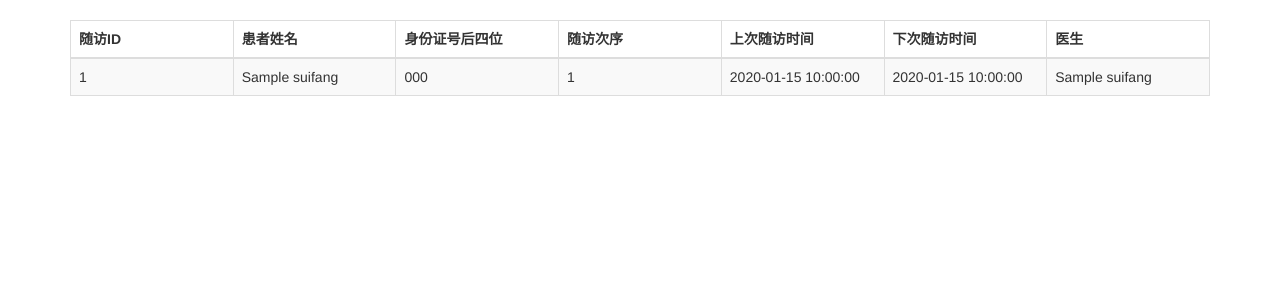
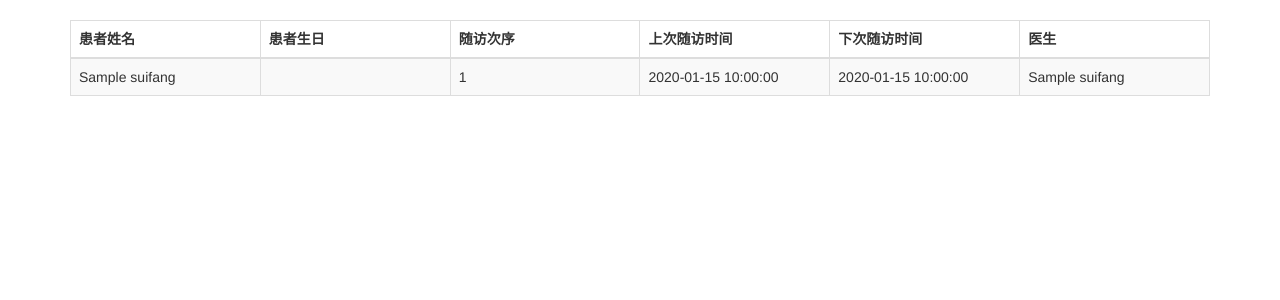
Before and after one commit to mOUNT41N/hospital-linux, a Flask app: page / in a window 1280 px wide. Shown: the part 52-352 px from the top of the page. Run offline with Flask 2, Linux system fonts and the light colour scheme; the visitor is signed in with stand-in values (Sample User, id 1); tables that the repository leaves empty hold one stand-in row (values such as "Sample post"); some libraries are stand-ins or nearby versions.

Commit message:
更新提醒界面

```diff
--- a/src/templates/index.html
+++ b/src/templates/index.html
@@ -40,9 +40,9 @@
             <tbody>
             <thead>
             <tr>
-                <th>随访ID</th>
+<!--                <th>随访ID</th>-->
                 <th>患者姓名</th>
-                <th>身份证号后四位</th>
+                <th>患者生日</th>
                 <th>随访次序</th>
                 <th>上次随访时间</th>
                 <th>下次随访时间</th>
@@ -51,9 +51,9 @@
             </thead>
             {% for item in data %}
                 <tr>
-                    <td>{{ item["id"] }}</td>
+<!--                    <td>{{ item["id"] }}</td>-->
                     <td>{{ item["name"] }}</td>
-                    <td>{{ item["id_number"][-4:] }}</td>
+                    <td>{{ item["id_number"][11:15] }}</td>
                     <td>{{ item["sequence"] }}</td>
                     <td>{{ item["time_stamp"] }}</td>
                     <td>{{ item["time_stamp2"] }}</td>
```
